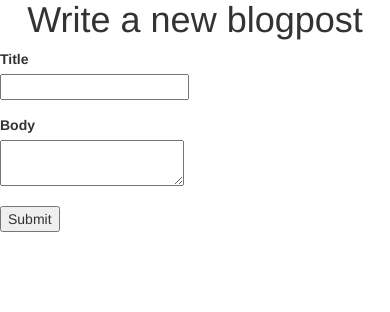
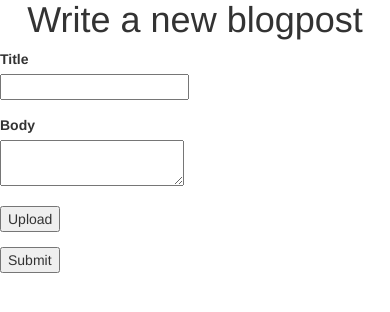
Before and after one commit to rajan-mishra/Information-Systems-Blog-Project, a Flask app: page /writeblog/ in a window 390 px wide. Shown: the part 255-567 px from the top of the page. Run offline with Flask 2, Linux system fonts and the light colour scheme; some libraries are stand-ins or nearby versions.

Commit message:
Update writeblog.html

```diff
--- a/templates/writeblog.html
+++ b/templates/writeblog.html
@@ -18,6 +18,12 @@
       </div>
     </div>
 
+<div class="form-group">
+      <div class="col-sm-offset-2 col-sm-10">
+        <button type="Submit">Upload </button>
+      </div>
+    </div>
+
     <div class="form-group">
       <div class="col-sm-offset-2 col-sm-10">
         <button type="Submit" >Submit </button>
```
